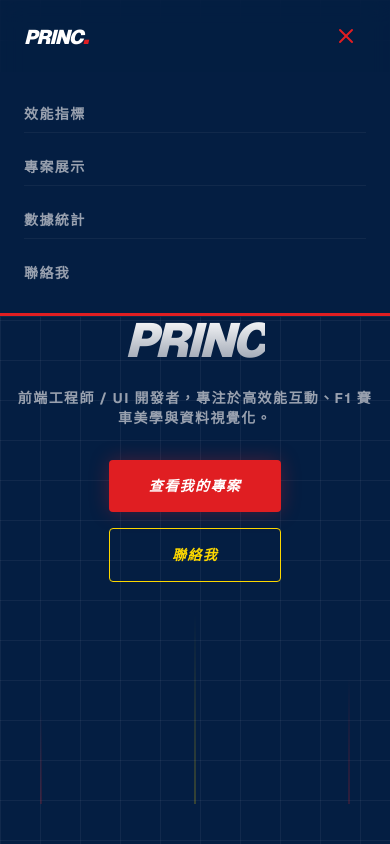
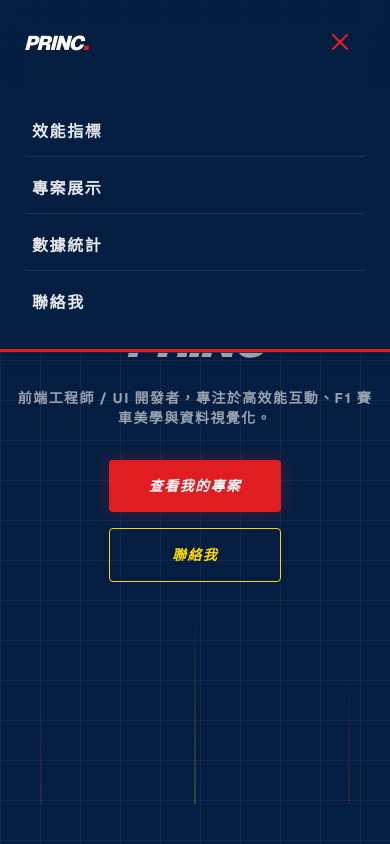
Before and after one commit to Harry-0824/red-bull-portfolio, a Next.js app: page / in a window 390 px wide. Both pictures are taken after a click on the button "開啟選單". Shown: the top 844 px of the page. Built offline with nearby package versions, Linux system fonts and the light colour scheme.

Commit message:
整理 Navbar 的桌機與手機版呈現，讓首頁進站體驗更完整，並作為後續 section 對齊與導覽優化的基礎

```diff
--- a/src/components/Navbar.tsx
+++ b/src/components/Navbar.tsx
@@ -12,23 +12,26 @@ const Navbar = () => {
     { name: "效能指標", id: "performance" },
     { name: "專案展示", id: "projects" },
     { name: "數據統計", id: "stats" },
-    { name: "聯絡我", id: "contact" }
+    { name: "聯絡我", id: "contact" },
   ];
 
   return (
     <nav className="fixed top-0 left-0 w-full z-50 bg-rbr-navy/80 backdrop-blur-md border-b border-white/5">
       <div className="max-w-7xl mx-auto px-6 py-4 flex justify-between items-center">
-        <Link href="/" className="text-xl font-black italic tracking-tighter text-white">
+        <Link
+          href="/"
+          className="text-xl font-black italic tracking-tighter text-white"
+        >
           PRINC<span className="text-rbr-red text-2xl">.</span>
         </Link>
 
         {/* Desktop Menu */}
-        <div className="hidden md:flex space-x-8">
+        <div className="hidden md:flex gap-10 lg:gap-14 xl:gap-20">
           {navLinks.map((item) => (
             <Link
               key={item.id}
               href={`#${item.id}`}
-              className="text-sm font-bold uppercase tracking-widest text-gray-400 hover:text-rbr-yellow transition-colors"
+              className="text-base xl:text-lg font-extrabold uppercase tracking-widest text-gray-200 hover:text-rbr-yellow transition-colors px-2 py-1 rounded focus-visible:outline-none focus-visible:ring-2 focus-visible:ring-rbr-yellow focus-visible:ring-offset-2 focus-visible:ring-offset-rbr-navy"
             >
               {item.name}
             </Link>
@@ -38,10 +41,18 @@ const Navbar = () => {
         {/* Mobile menu toggle */}
         <div className="md:hidden">
           <button
+            type="button"
+            aria-label={isMenuOpen ? "關閉選單" : "開啟選單"}
+            aria-expanded={isMenuOpen}
+            aria-controls="mobile-nav"
             onClick={() => setIsMenuOpen(!isMenuOpen)}
-            className="text-white p-2 focus:outline-none"
+            className="text-white p-3 rounded focus-visible:outline-none focus-visible:ring-2 focus-visible:ring-rbr-yellow focus-visible:ring-offset-2 focus-visible:ring-offset-rbr-navy"
           >
-            {isMenuOpen ? <X className="text-rbr-red" /> : <Menu className="text-rbr-yellow" />}
+            {isMenuOpen ? (
+              <X className="text-rbr-red w-7 h-7" />
+            ) : (
+              <Menu className="text-rbr-yellow w-7 h-7" />
+            )}
           </button>
         </div>
       </div>
@@ -50,18 +61,20 @@ const Navbar = () => {
       <AnimatePresence>
         {isMenuOpen && (
           <motion.div
+            id="mobile-nav"
             initial={{ opacity: 0, height: 0 }}
             animate={{ opacity: 1, height: "auto" }}
             exit={{ opacity: 0, height: 0 }}
-            className="md:hidden bg-rbr-navy border-b border-white/5 overflow-hidden"
+            className="md:hidden bg-rbr-navy border-b border-white/5 overflow-hidden shadow-lg"
           >
-            <div className="flex flex-col space-y-4 p-6">
+            <div className="flex flex-col gap-2 p-6">
               {navLinks.map((item) => (
                 <Link
                   key={item.id}
                   href={`#${item.id}`}
                   onClick={() => setIsMenuOpen(false)}
-                  className="text-sm font-bold uppercase tracking-widest text-gray-400 hover:text-rbr-yellow transition-colors py-2 border-b border-white/5 last:border-0"
+                  className="text-base font-extrabold uppercase tracking-widest text-gray-200 hover:text-rbr-yellow transition-colors py-3 px-2 rounded focus-visible:outline-none focus-visible:ring-2 focus-visible:ring-rbr-yellow focus-visible:ring-offset-2 focus-visible:ring-offset-rbr-navy border-b border-white/10 last:border-0"
+                  tabIndex={0}
                 >
                   {item.name}
                 </Link>
```
Also changed, not shown: 1 other file (tests, documents, lock files or other folders).
